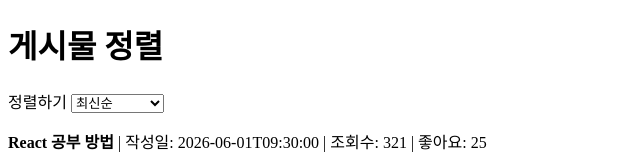
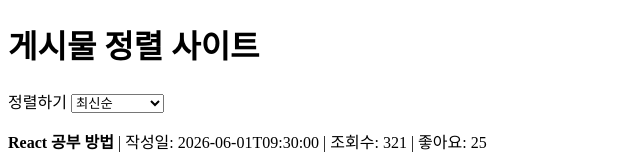
Before and after one commit to Alisung/companyTest, a plain HTML site: page index.html in a window 1280 px wide. Shown: the top 156 px of the page, without its empty margins (0-640 px from the left). Drawn offline with Linux system fonts and the light colour scheme.

Commit message:
Update index.html

```diff
--- a/index.html
+++ b/index.html
@@ -12,7 +12,7 @@
     </style>
 </head>
 <body>
-    <h1>게시물 정렬</h1>
+    <h1>게시물 정렬 사이트</h1>
 
     <label for="sort-select">정렬하기</label>
     <select id="sort-select">
```
